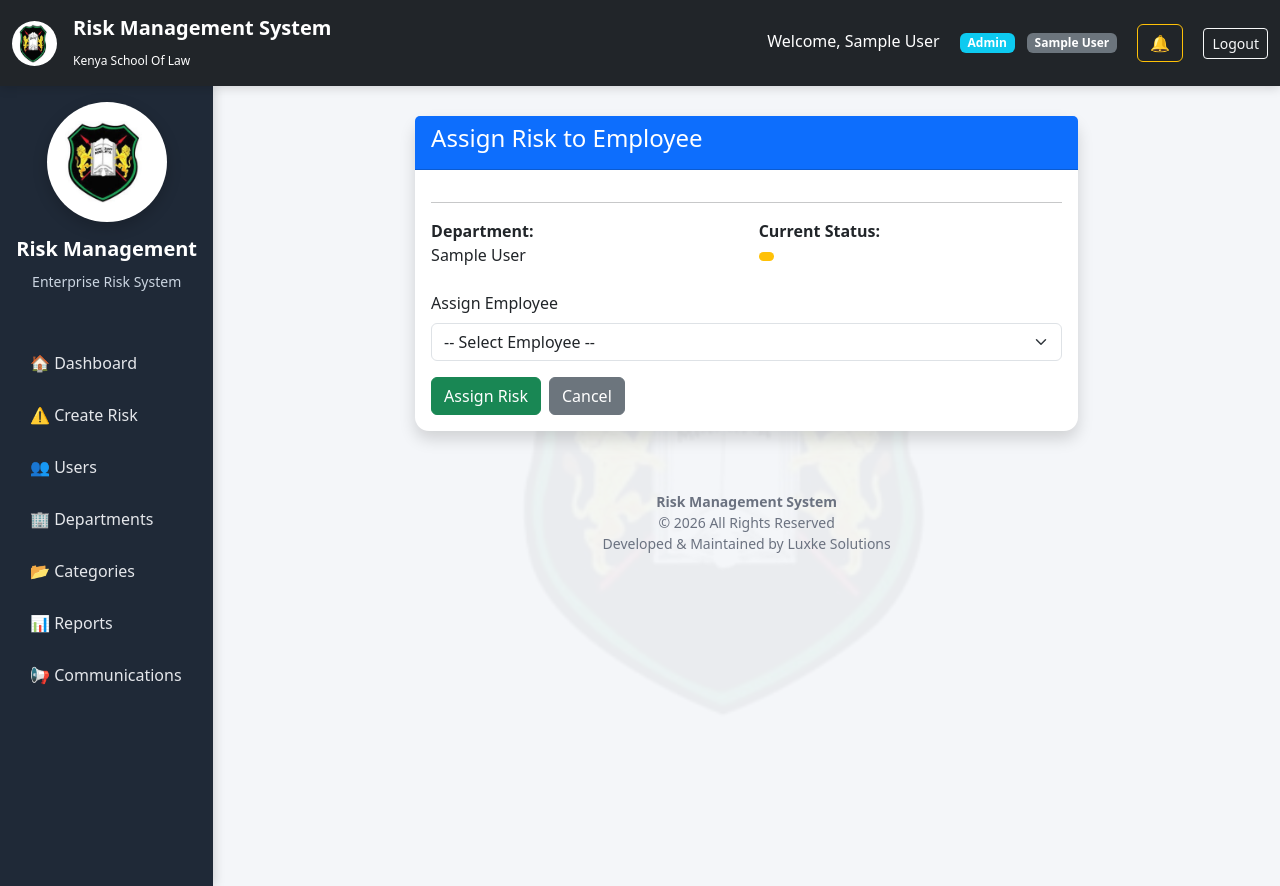
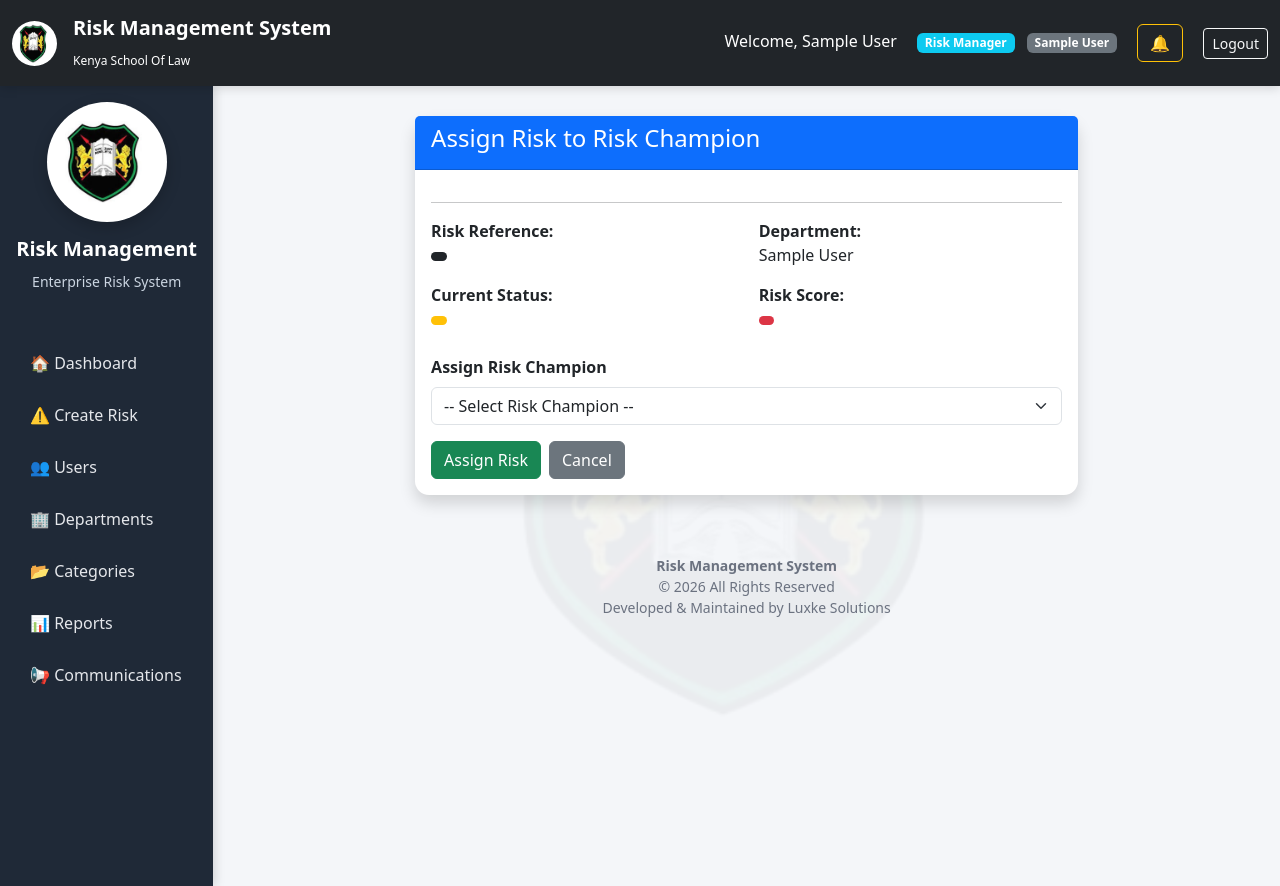
Before and after one commit to luxke/risk-management-tool, a Flask app: template templates/assign_risk.html in a window 1280 px wide. Run offline with Flask 3, Linux system fonts and the light colour scheme; the template is opened without the code that fills it, so the values that code supplies are empty; the visitor is signed in with stand-in values (Sample User, id 1).

Commit message:
updated files

```diff
--- a/templates/assign_risk.html
+++ b/templates/assign_risk.html
@@ -14,15 +14,21 @@
 
         <div class="card-header bg-primary text-white">
 
-<h4>Assign Risk to Employee</h4>
+            <h4>
+                Assign Risk to Risk Champion
+            </h4>
 
         </div>
 
         <div class="card-body">
 
+            <!-- Risk Information -->
+
             <div class="mb-4">
 
-<h5>{{ risk.Tittle }}</h5>
+                <h5>
+                    {{ risk.Tittle }}
+                </h5>
 
                 <p class="text-muted">
                     {{ risk.Description }}
@@ -34,11 +40,25 @@
 
                     <div class="col-md-6">
 
+                        <strong>Risk Reference:</strong><br>
+
+                        <span class="badge bg-dark">
+                            {{ risk.risk_reference }}
+                        </span>
+
+                    </div>
+
+                    <div class="col-md-6">
+
                         <strong>Department:</strong><br>
 
                         {{ session["department_name"] }}
 
                     </div>
+
+                </div>
+
+                <div class="row mt-3">
 
                     <div class="col-md-6">
 
@@ -46,7 +66,19 @@
 
                         <span class="badge bg-warning text-dark">
 
-{{ risk.status }}
+                            {{ risk.status_name }}
+
+                        </span>
+
+                    </div>
+
+                    <div class="col-md-6">
+
+                        <strong>Risk Score:</strong><br>
+
+                        <span class="badge bg-danger">
+
+                            {{ risk.Score }}
 
                         </span>
 
@@ -56,13 +88,16 @@
 
             </div>
 
+
+            <!-- Assign Risk Champion -->
+
             <form method="POST">
 
                 <div class="mb-3">
 
-<label class="form-label">
+                    <label class="form-label fw-bold">
 
-Assign Employee
+                        Assign Risk Champion
 
                     </label>
 
@@ -73,15 +108,15 @@
 
                         <option value="">
 
--- Select Employee --
+                            -- Select Risk Champion --
 
                         </option>
 
-{% for employee in employees %}
+                        {% for champion in champions %}
 
-<option value="{{ employee.user_id }}">
+                        <option value="{{ champion.user_id }}">
 
-{{ employee.full_name }}
+                            {{ champion.full_name }}
 
                         </option>
 
@@ -90,6 +125,9 @@
                     </select>
 
                 </div>
+
+
+                <!-- Buttons -->
 
                 <div class="d-flex gap-2">
 
--- a/templates/base.html
+++ b/templates/base.html
@@ -252,8 +252,8 @@
 🏠 Dashboard
 </a>
 </li>
-<!--Admin, Risk Manager, and Employee can add new risks -->
-{% if session["role"] in ["Admin","Employee"] %}
+<!--Risk Manager and Risk Champion can add new risks -->
+{% if session["role"] in ["Risk Manager","Risk Champion"] %}
 
 <li class="nav-item">
 <a href="/add-risk" class="nav-link">
@@ -263,7 +263,7 @@
 
 {% endif %}
 
-{% if session["role"] == "Admin" %}
+{% if session["role"] == "Risk Manager" %}
 
 <li class="nav-item">
 <a href="/users" class="nav-link">
@@ -295,7 +295,7 @@
 </a>
 </li>
 
-{% elif session["role"] == "Risk Manager" %}
+{% elif session["role"] == "Risk Owner" %}
 
 <li class="nav-item">
 <a href="/" class="nav-link">
```
Also changed, not shown: routes/auth.py (+0 -18 lines), routes/dashboard.py (+17 -14 lines), routes/risks.py (+83 -56 lines). Lines whose indentation alone changed are shown as unchanged.
